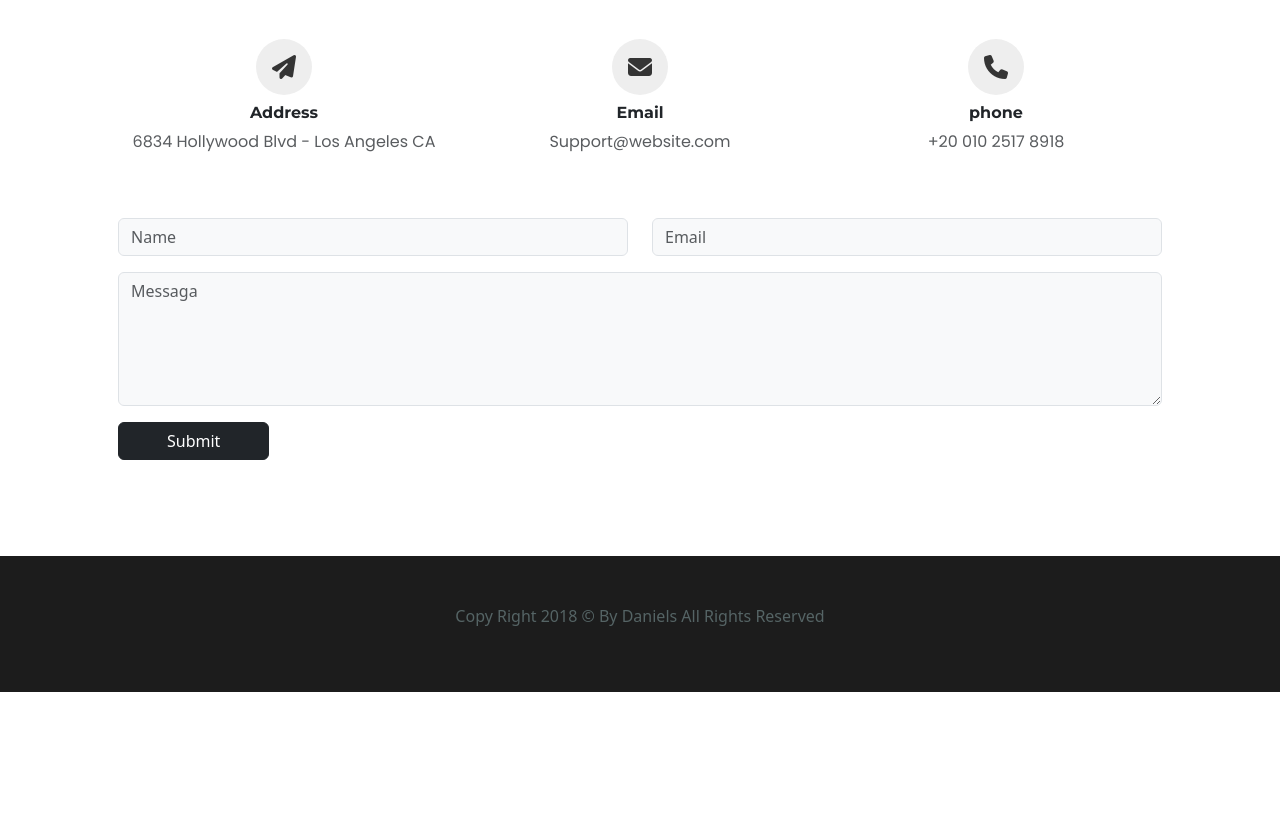
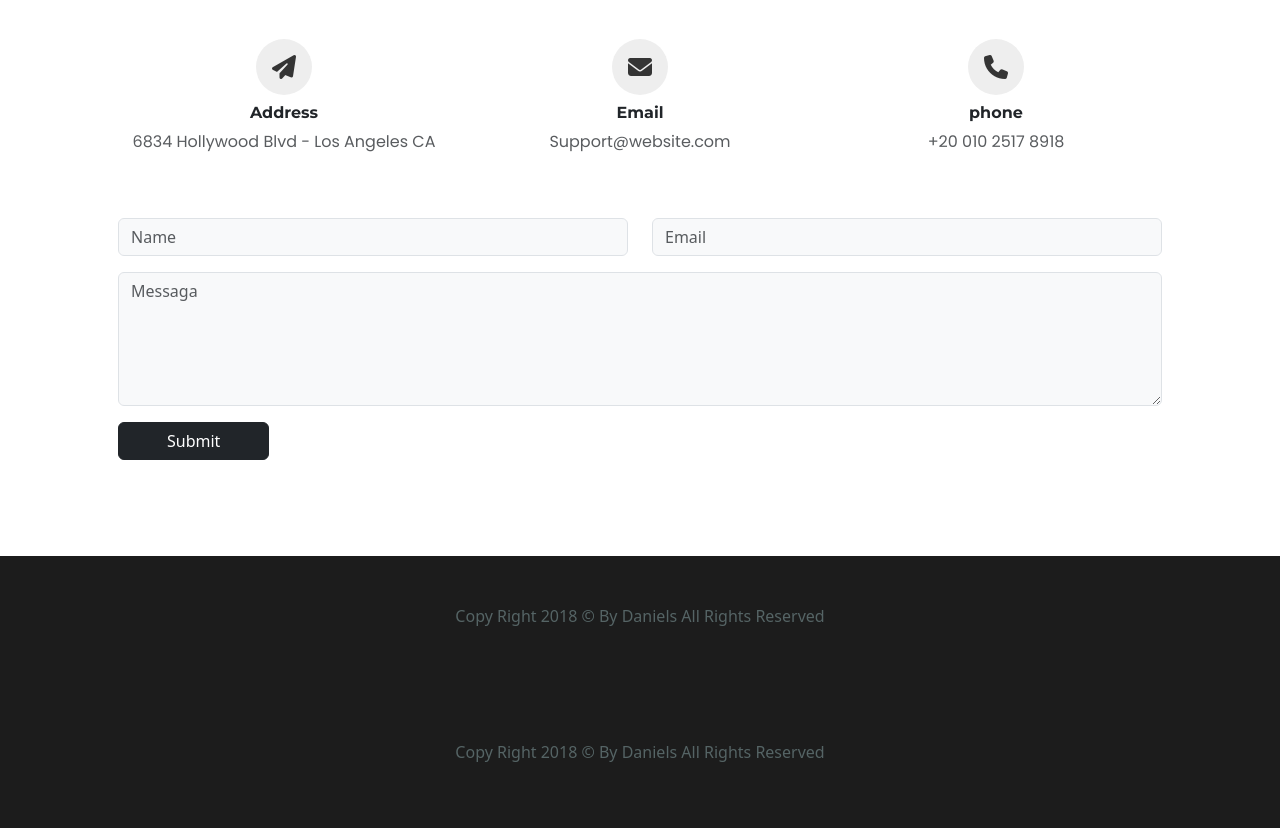
Before and after one commit to lailaelsayed/Testing, a plain HTML site: page index.html in a window 1280 px wide. Shown: the part 4998-5826 px from the top of the page. Before the commit the page ends 5690 px from the top, so only its background shows below. Drawn offline with Linux system fonts and the light colour scheme; files whose address does not match are found by name.

Commit message:
second commit

```diff
--- a/index.html
+++ b/index.html
@@ -690,6 +690,12 @@
     <footer class="d-flex justify-content-center main-bg py-5">
             <p>Copy Right 2018 © By Daniels All Rights Reserved</p>
     </footer>
+    <footer class="d-flex justify-content-center main-bg py-5">
+        <p>Copy Right 2018 © By Daniels All Rights Reserved</p>
+    </footer>
+
+
+
 
 
 
```
